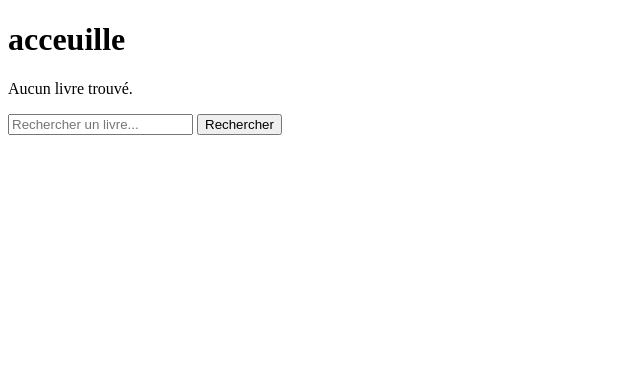
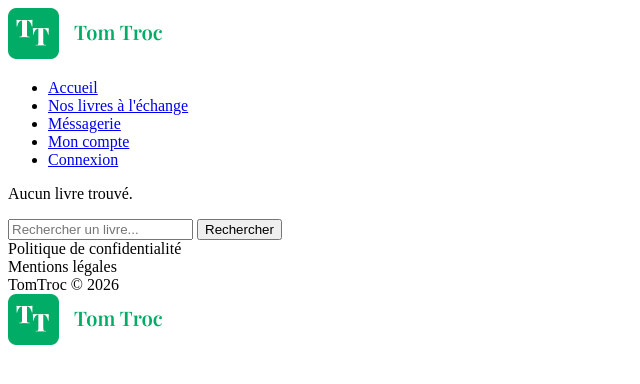
Before and after one commit to GregoryBeylier/projet_web_site_TomTroc, a PHP site: page / in a window 1280 px wide. Shown: the top 384 px of the page, without its empty margins (0-640 px from the left). Run offline with PHP 8.4, Linux system fonts and the light colour scheme; data that the repository does not hold is empty.

Commit message:
add header and footer

```diff
--- a/controllers/UserController.php
+++ b/controllers/UserController.php
@@ -122,6 +122,11 @@ class UserController
     // Afficher le profil de l'utilisateur priver
     public function profile()
     {
+        if (!isset($_SESSION['user_id'])) {
+            header('Location: index.php?controller=user&action=login');
+            exit();
+        }
+
         $id = $_SESSION['user_id'];
         $user = $this->userManager->getUserById($id);
         $books = $this->bookManager->getBooksByUserId($id);
--- a/views/book/detail.php
+++ b/views/book/detail.php
@@ -1,16 +1,21 @@
 <!DOCTYPE html>
 <html lang="fr">
+
 <head>
     <meta charset="UTF-8">
     <meta name="viewport" content="width=device-width, initial-scale=1.0">
     <title>Détail du livre</title>
 </head>
+
 <body>
+    <?php require __DIR__ . '/../templates/header.php'; ?>
     <h1><?php echo $book['title']; ?></h1>
     <p><strong>Auteur :</strong> <?php echo $book['author']; ?></p>
     <p><strong>Description :</strong> <?php echo $book['description']; ?></p>
     <img src="<?php echo $book['picture']; ?>" alt="couverture">
     <p><a href="index.php?controller=user&action=showProfile&id=<?php echo $book['user_id']; ?>">Propriétaire : <?php echo $user['pseudo']; ?></a></p>
     <button><a href="index.php?controller=message&action=thread&id=<?php echo $book['user_id']; ?>">Envoyer un message</a></button>
+    <?php require __DIR__ . '/../templates/footer.php'; ?>
 </body>
+
 </html>
--- a/views/book/edit.php
+++ b/views/book/edit.php
@@ -1,11 +1,14 @@
 <!DOCTYPE html>
 <html lang="fr">
+
 <head>
     <meta charset="UTF-8">
     <meta name="viewport" content="width=device-width, initial-scale=1.0">
     <title>Éditer un livre</title>
 </head>
+
 <body>
+    <?php require __DIR__ . '/../templates/header.php'; ?>
     <h1>Éditer un livre</h1>
 
     <form action="index.php?controller=book&action=edit&id=<?php echo $book['id']; ?>" method="post" enctype="multipart/form-data">
@@ -29,6 +32,8 @@
 
         <button type="submit">Modifier le livre</button>
     </form>
+    <?php require __DIR__ . '/../templates/footer.php'; ?>
 
 </body>
+
 </html>
--- a/views/book/list.php
+++ b/views/book/list.php
@@ -1,7 +1,9 @@
 <!DOCTYPE html>
 <html>
+
 <body>
-    <h1>acceuille</h1>
+    <?php require __DIR__ . '/../templates/header.php'; ?>
+
 
     <?php if (empty($books)) : ?>
         <p>Aucun livre trouvé.</p>
@@ -21,6 +23,9 @@
         <p><?php echo $book['status'] == 1 ? 'Disponible' : 'Non disponible'; ?></p>
         <a href="index.php?controller=book&action=detail&id=<?php echo $book['id']; ?>">Voir le details</a>
     <?php endforeach; ?>
+    <?php require __DIR__ . '/../templates/footer.php'; ?>
+
 
 </body>
+
 </html>
--- a/views/message/conversations.php
+++ b/views/message/conversations.php
@@ -8,6 +8,8 @@
 </head>
 
 <body>
+    <?php require __DIR__ . '/../templates/header.php'; ?>
+
     <h1>Conversations</h1>
 
     <?php foreach ($conversations as $conversation): ?>
@@ -17,6 +19,8 @@
             <img src="<?= $conversation['profile_photo'] ?? 'default_profile.png' ?>" alt="photo">
         </div>
     <?php endforeach; ?>
+    <?php require __DIR__ . '/../templates/footer.php'; ?>
+
 </body>
 
 </html>
--- a/views/templates/footer.php
+++ b/views/templates/footer.php
@@ -0,0 +1,12 @@
+<footer>
+    <div class="footer-content">
+        <div>Politique de confidentialité</div>
+        <div>Mentions légales</div>
+        <div>TomTroc © 2026</div>
+        <div>
+            <a href="index.php">
+                <img src="picture/logo.png" alt="Logo TomTroc">
+            </a>
+        </div>
+    </div>
+</footer>
--- a/views/templates/header.php
+++ b/views/templates/header.php
@@ -0,0 +1,20 @@
+<header>
+    <a href="index.php">
+        <img src="picture/logo.png" alt="Logo TomTroc" class="logo">
+    </a>
+    <nav>
+        <ul>
+            <li><a href="index.php">Accueil</a></li>
+            <li><a href="index.php?controller=book&action=availableBooks">Nos livres à l'échange</a></li>
+            <li><a href="index.php?controller=message&action=conversations">Méssagerie</a></li>
+            <li><a href="index.php?controller=user&action=profile">Mon compte</a></li>
+            <?php if (isset($_SESSION['user_id'])): ?>
+
+                <li><a href="index.php?controller=user&action=logout">Déconnexion</a></li>
+            <?php else: ?>
+
+                <li><a href="index.php?controller=user&action=login">Connexion</a></li>
+            <?php endif; ?>
+        </ul>
+    </nav>
+</header>
--- a/views/user/show_profile.php
+++ b/views/user/show_profile.php
@@ -8,6 +8,7 @@
 </head>
 
 <body>
+    <?php require __DIR__ . '/../templates/header.php'; ?>
 
     <div>
         <?php
@@ -51,6 +52,8 @@
 
         </tbody>
     </table>
+    <?php require __DIR__ . '/../templates/footer.php'; ?>
+
 </body>
 
 </html>
```
Also changed, not shown: views/book/add.php (+8 -2 lines), views/message/thread.php (+7 -0 lines), views/user/login.php (+9 -2 lines), views/user/profile.php (+8 -2 lines), views/user/register.php (+12 -5 lines), picture/Group.png (added), picture/logo.png (added).
